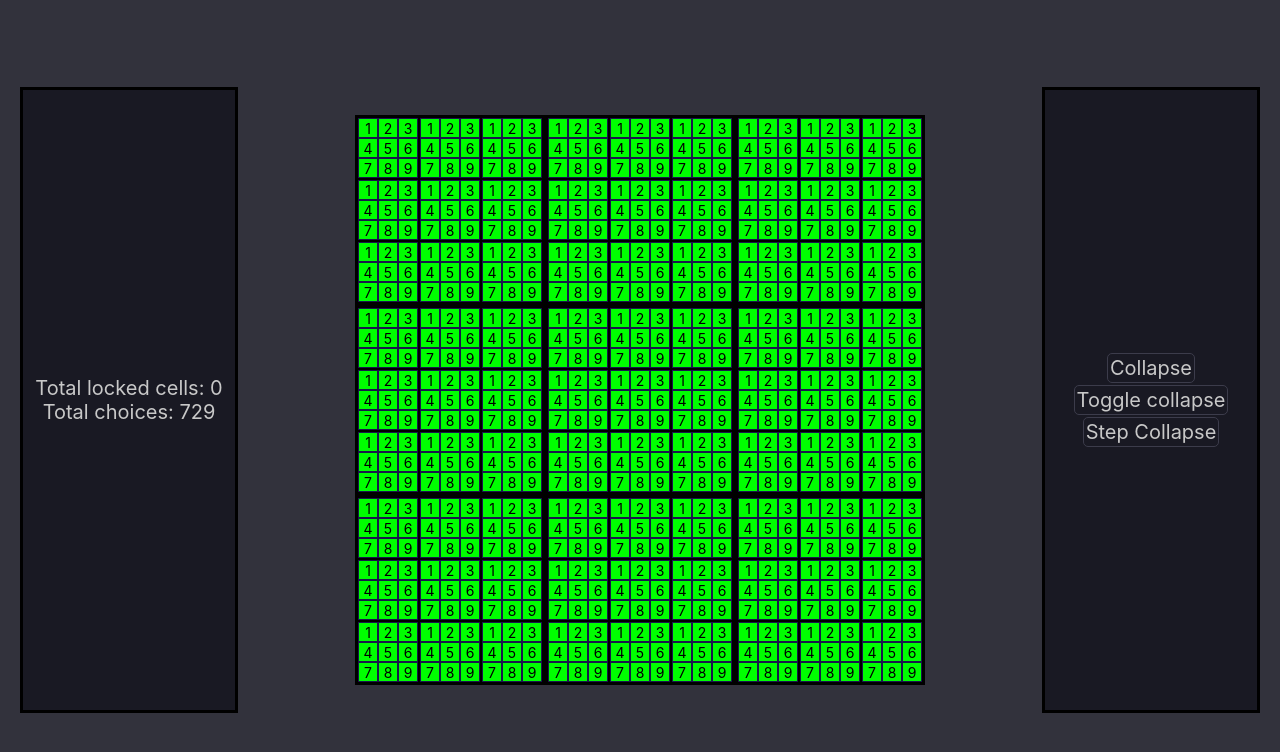
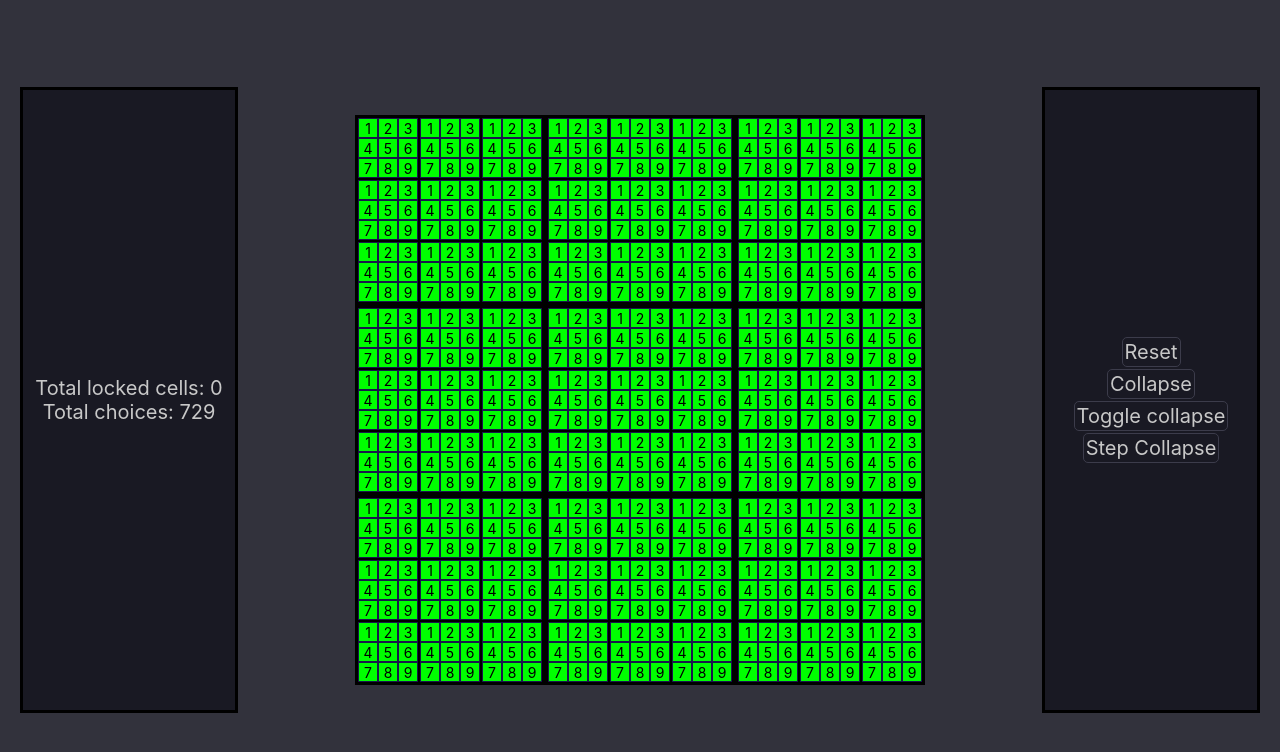
Before and after one commit to peoplestealusernames/sudoku-wave-collapse, a React (Create React App) app: page / in a window 1280 px wide. Shown: the top 752 px of the page. Built offline with nearby package versions, Linux system fonts and the light colour scheme.

Commit message:
Added Reset

```diff
--- a/src/App.tsx
+++ b/src/App.tsx
@@ -14,6 +14,18 @@ function App() {
       )
     )
   ) //True= placeable
+
+  function Reset() {
+    setTable(
+      [...new Array(9)].map(() =>
+        [...new Array(9)].map(() =>
+          [...new Array(10)].map((e, i) =>
+            i !== 0
+          )
+        )
+      )
+    )
+  }
 
   function CallUpdate(row: number, column: number, n: number) {
     UpdateTable(row, column, n)
@@ -82,7 +94,7 @@ function App() {
   return (
     <div className="App">
       <LeftPanel Table={Table} SetTable={setTable} />
-      <RightPanel Table={Table} CallUpdate={CallUpdate} />
+      <RightPanel Table={Table} CallUpdate={CallUpdate} ResetTable={Reset} />
       <div id="board" style={{ display: "table" }}>
         {Table.map((row, rowi) =>
           <div
--- a/src/RightPanel.tsx
+++ b/src/RightPanel.tsx
@@ -11,6 +11,7 @@ const ButtonStyle: React.CSSProperties = {
 export function RightPanel(props: {
     Table: boolean[][][]
     CallUpdate: (row: number, col: number, n: number) => void
+    ResetTable: () => void
 }) {
     const [timer, settimer] = useState<undefined | NodeJS.Timer>(undefined)
 
@@ -49,6 +50,12 @@ export function RightPanel(props: {
     }
 
     return <div id="right panel" className="RightPanel">
+        <div
+            style={ButtonStyle}
+            onClick={props.ResetTable}
+        >
+            Reset
+        </div>
         <div
             style={ButtonStyle}
             onClick={() => { while (true) { Step() } }}
```
